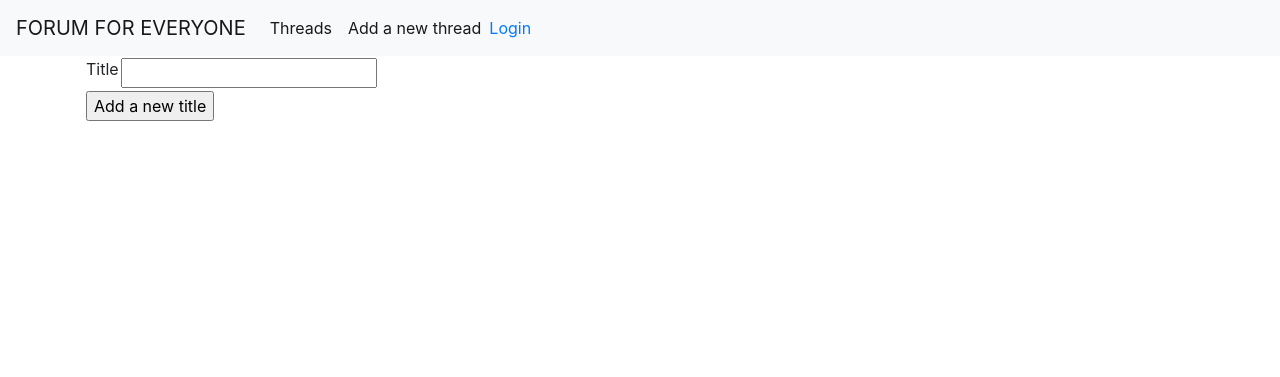
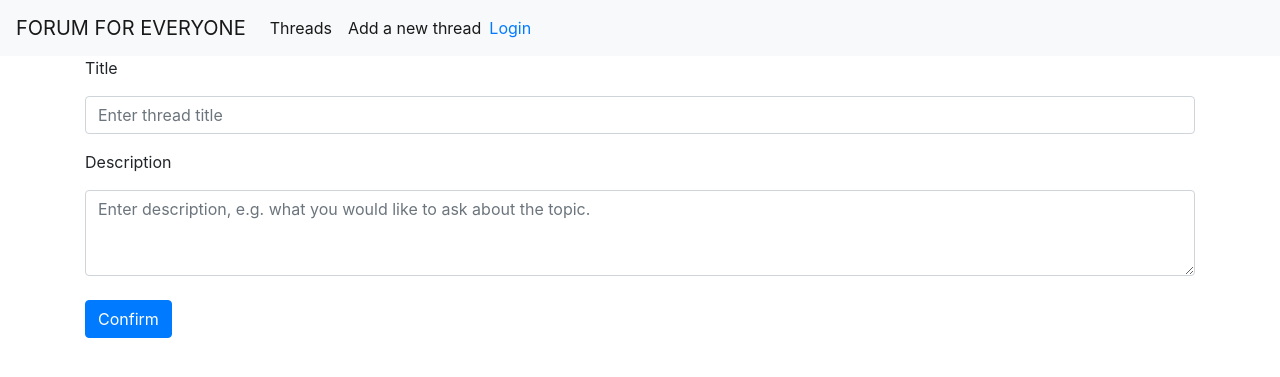
Before and after one commit to lehtoneo/keskustelufoorumi, a Python web app: template application/templates/threads/new.html in a window 1280 px wide. Shown: the top 377 px of the page. Run offline with Jinja, Linux system fonts and the light colour scheme; the template is opened without the code that fills it, so the values that code supplies are empty, except form fields; tables that the repository leaves empty hold one stand-in row (values such as "Sample post"); form fields are guessed from the names that the template uses; some libraries are stand-ins or nearby versions.

Commit message:
one can add description to thread

```diff
--- a/application/templates/threads/new.html
+++ b/application/templates/threads/new.html
@@ -2,26 +2,23 @@
 
 {% block content %}
 <form method="POST" action="{{ url_for('threads_create') }}">
-  <table>
-    <tr>
-<td>
-  {{ form.title.label }}
-</td>
-<td>
-  {{ form.title }}
-</td>
-<td>
-  <ul>
-    {% for error in form.title.errors %}
-    <li>{{ error }}</li>
-    {% endfor %}
-  </ul>
-</td>
-    </tr>
-    <tr>
-<td colspan="2">
-  <input type="submit" value="Add a new title"/>
-</td>
-    </tr>
+  <div class="form-group">
+    <label >{{ form.title.label }}</label>
+    {{ form.title(class="form-control", placeholder="Enter thread title")}}
+
+    <ul>
+      {% for error in form.title.errors %}
+      <li>{{ error }}</li>
+      {% endfor %}
+    </ul>
+  </div>
+  <div class="form group">
+    <label >{{ form.description.label }}</label>
+    {{ form.description(class="form-control", rows="3", placeholder="Enter description, e.g. what you would like to ask about the topic.")}}
+  </div>
+  <br>
+  <button type="submit" class="btn btn-primary mb-2">Confirm</button>
+
 </form>
+</table>
 {% endblock %}
```
